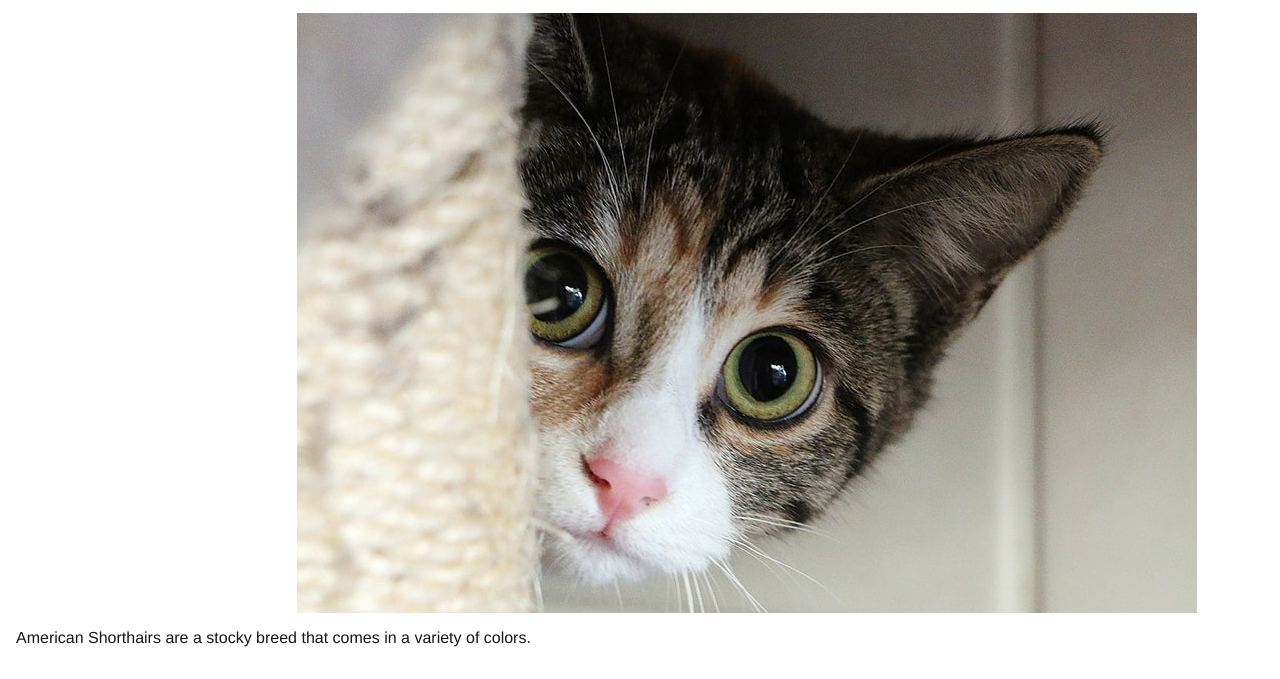
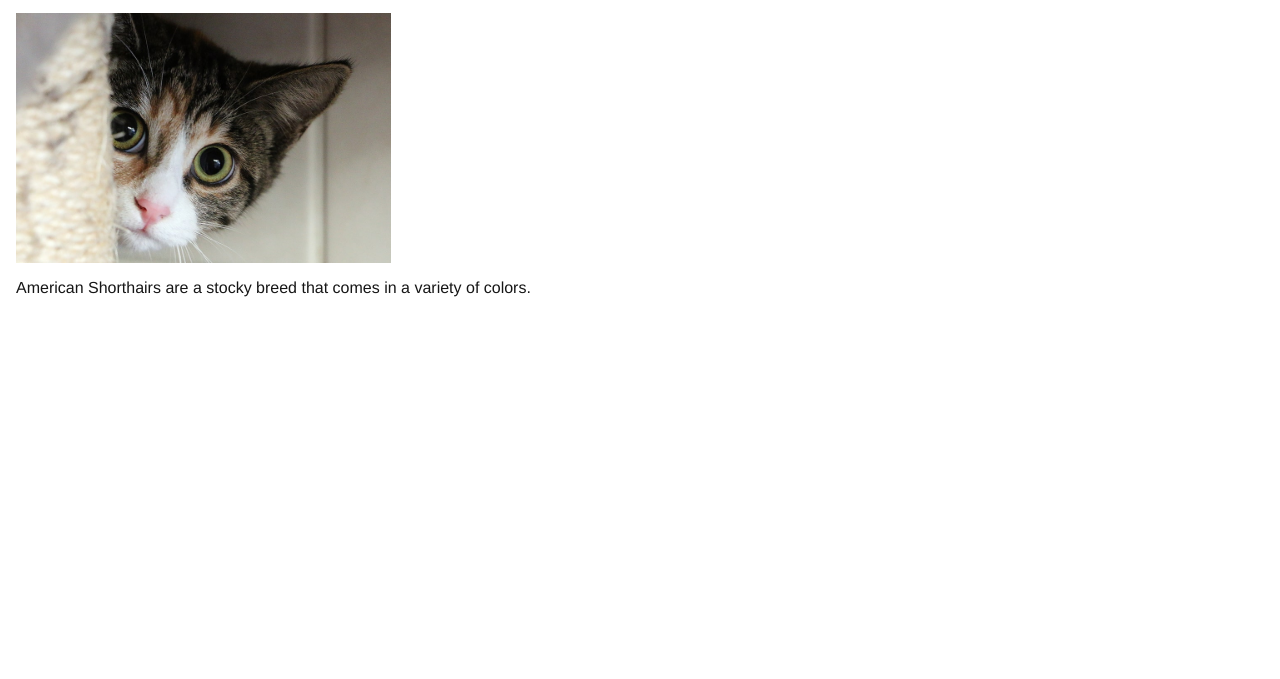
Before and after one commit to sandyd08/cps-webproj-sandy, a website: page page3.html in a window 1280 px wide. Shown: the part 133-812 px from the top of the page. Drawn offline with Linux system fonts and the light colour scheme.

Commit message:
favicon and fixed images

```diff
--- a/page3.html
+++ b/page3.html
@@ -4,6 +4,7 @@
     <meta name=description content="The cats are shorthaired." />
     <meta charset="UTF-8" />
     <meta name="viewport" content="width=device-width" />
+    <link rel="icon" href="Images/favicon.ico" type="Images">
     <link rel="stylesheet" href="styles.css" />
     <script type="module" src="script.js"></script>
   </head>
@@ -18,7 +19,7 @@
       <main>
       <h1>American Shorthairs</h1>
       <div class="infoImg">
-        <div class="infoImgChild"><img src="Images/Shorthair2.jpg" /></div>
+        <div class="infoImgChild"><img src="Images/Shorthair2.jpg" width="75%"/></div>
       </div>
       <p>American Shorthairs are a stocky breed that comes in a variety of colors.</p>
       </body>
--- a/styles.css
+++ b/styles.css
@@ -73,16 +73,13 @@ h1 {
 
 .infoImg {
   display: flex;
-  align-items: center;
-  justify-content: center;
+  align-items: left;
+  justify-content: left;
   flex-direction: row;
-  gap: 10px;
-  width: 50%;
 }
 
 .infoImgChild {
-  width: 10%;
-  justify-content: center;
+  max-width: 500px;
 }
 
 .aboutpar {
```
Also changed, not shown: index.html (+1 -4 lines), more.html (+1 -0 lines), page2.html (+1 -0 lines), page4.html (+4 -0 lines).
